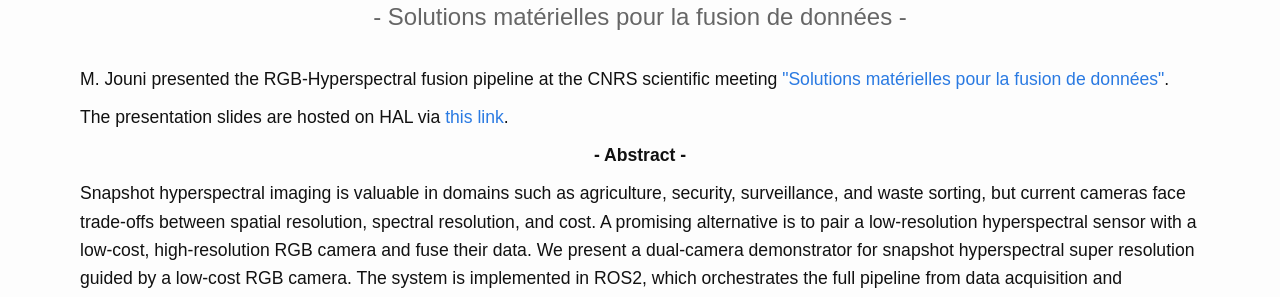
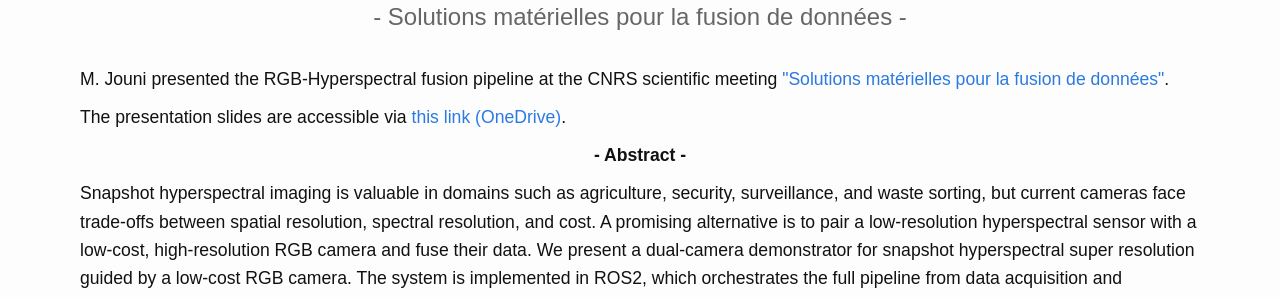
Before and after one commit to mira-imaging/mira-imaging.github.io, a Jekyll site: the page built from _news/20250925-gdr-iasis-fusion-solutions.html, in a window 1280 px wide and 1219 px high. Shown: the part 176-473 px from the top of the window. Built offline with Jekyll 4.4.1, drawn with Linux system fonts in a browser that asks for light colours.

Commit message:
Fix broken PDF link

```diff
--- a/_news/20250925-gdr-iasis-fusion-solutions.html
+++ b/_news/20250925-gdr-iasis-fusion-solutions.html
@@ -17,7 +17,8 @@ title: Journée CNRS GdR IASIS
   <!-- Description -->
   <section class="description">
     <p>{{ news_item.text }}</p>
-    <p>The presentation slides are hosted on HAL via <a href="https://hal.science/view/index/docid/5424586">this link</a>.</p>
+    <!-- <p>The presentation slides are hosted on HAL via <a href="https://hal.science/view/index/docid/5424586">this link</a>.</p> -->
+    <p>The presentation slides are accessible via <a href="https://1drv.ms/b/c/464ecaec6447c404/IQBcVUbRCjSBQo4cAkHi_vrvAbb315mZTLNkQV6TaF05J9I?e=lBP6si">this link (OneDrive)</a>.</p>
     <p style="font-weight: bold; text-align: center;">
       - Abstract -
     </p>
```
